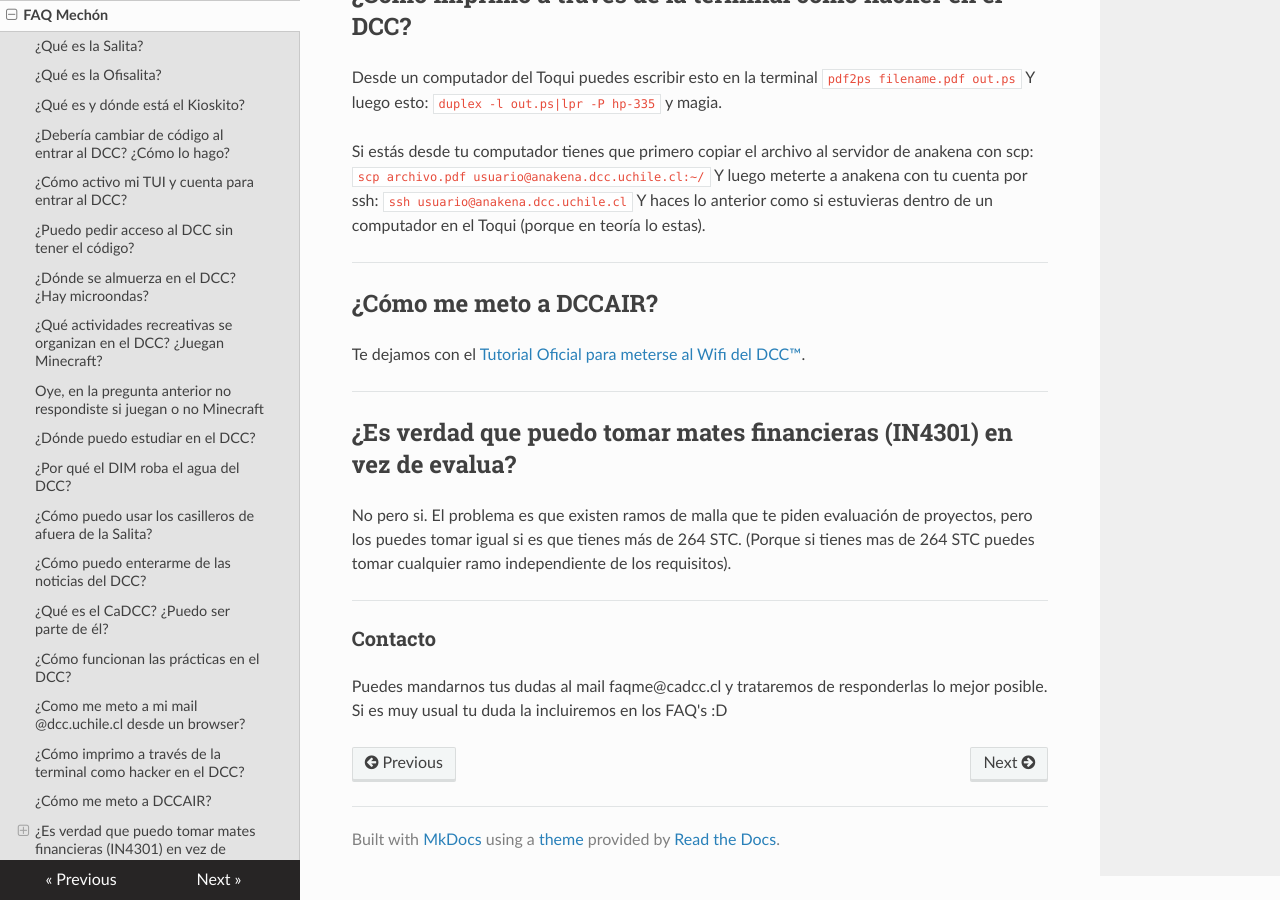
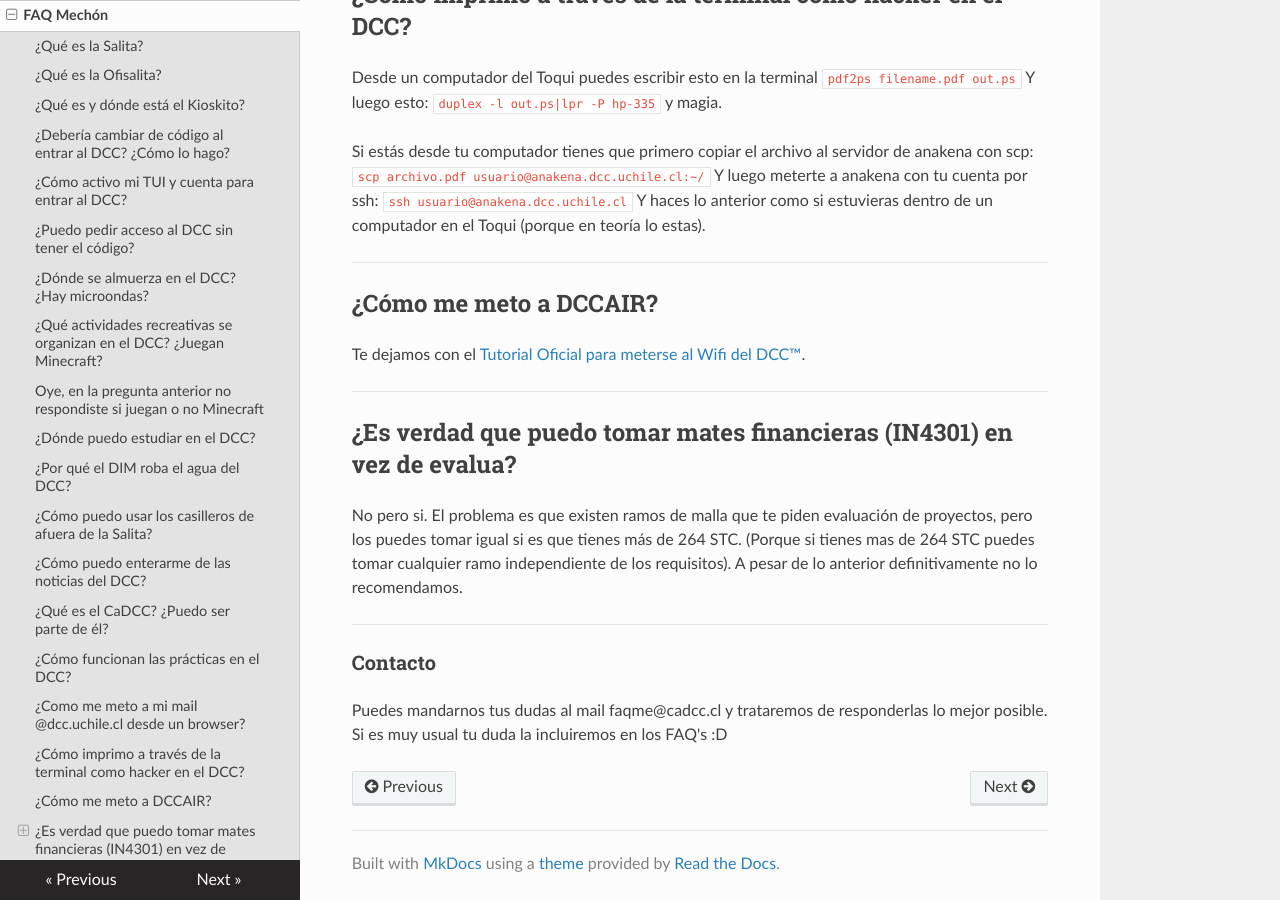
Before and after one commit to cadcc/howto, an MkDocs documentation site: the page built from docs/FAQ Mechón.md, in a window 1280 px wide and 900 px high, scrolled down 5315 px. Built offline with MkDocs 1.6.1, drawn with Linux system fonts in a browser that asks for light colours; nearby versions of some CDN libraries.

Commit message:
Pregunta mates financieras actualizada

```diff
--- a/docs/FAQ Mechón.md
+++ b/docs/FAQ Mechón.md
@@ -197,7 +197,7 @@ Te dejamos con el [Tutorial Oficial para meterse al Wifi del DCC™](https://www
 
 ## ¿Es verdad que puedo tomar mates financieras (IN4301) en vez de evalua?
 
-No pero si. El problema es que existen ramos de malla que te piden evaluación de proyectos, pero los puedes tomar igual si es que tienes más de 264 STC. (Porque si tienes mas de 264 STC puedes tomar cualquier ramo independiente de los requisitos).
+No pero si. El problema es que existen ramos de malla que te piden evaluación de proyectos, pero los puedes tomar igual si es que tienes más de 264 STC. (Porque si tienes mas de 264 STC puedes tomar cualquier ramo independiente de los requisitos). A pesar de lo anterior definitivamente no lo recomendamos.
 
 ---
 
```
